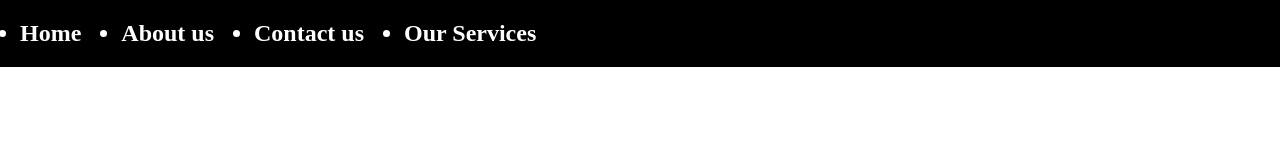
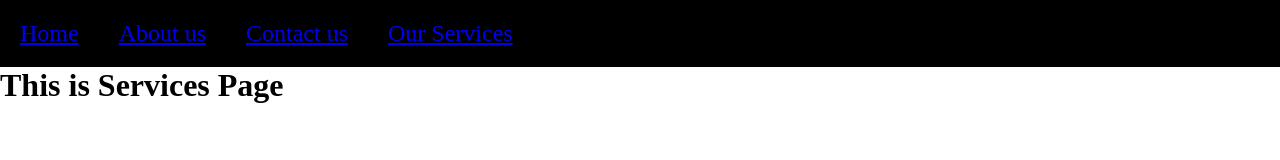
Before and after one commit to MayankGupta-dev08/myWebDev_Work, a browser extension: page cwh_tuts/tuts/h67_nodeJS/services.html in a window 1280 px wide. Drawn offline with Linux system fonts and the light colour scheme.

Commit message:
some updates

```diff
--- a/cwh_tuts/tuts/h67_nodeJS/services.html
+++ b/cwh_tuts/tuts/h67_nodeJS/services.html
@@ -21,8 +21,7 @@
     li {
       color: white;
       font-size: 1.5rem;
-      font-weight: bold;
-      text-decoration: none;
+      list-style: none;
       margin: 20px;
     }
   </style>
@@ -32,12 +31,13 @@
   <header>
     <nav>
       <ul>
-        <li><a href="/"></a>Home</li>
-        <li><a href="/about"></a>About us</li>
-        <li><a href="/contact"></a>Contact us</li>
-        <li><a href="/services"></a>Our Services</li>
+        <li><a href="/">Home</a></li>
+        <li><a href="/about">About us</a></li>
+        <li><a href="/contact">Contact us</a></li>
+        <li><a href="/services">Our Services</a></li>
       </ul>
     </nav>
+    <h1>This is Services Page</h1>
   </header>
 </body>
 
```
Also changed, not shown: cwh_tuts/tuts/h67_nodeJS/about.html (+6 -6 lines), cwh_tuts/tuts/h67_nodeJS/contact.html (+6 -6 lines), cwh_tuts/tuts/h67_nodeJS/index.html (+6 -6 lines).
